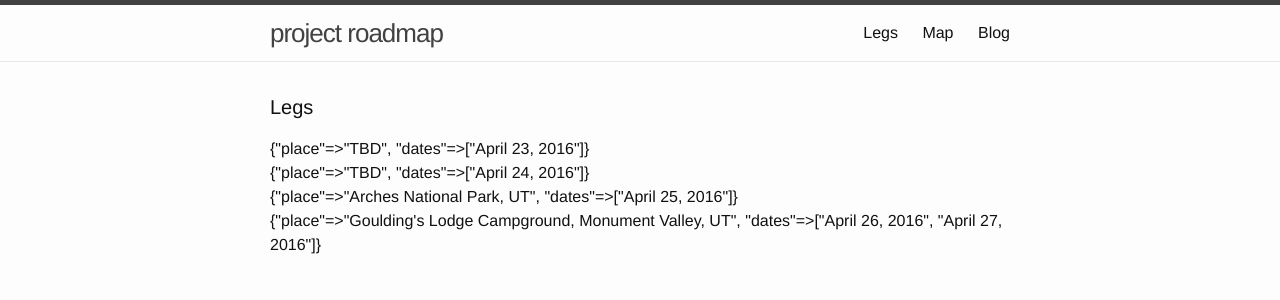
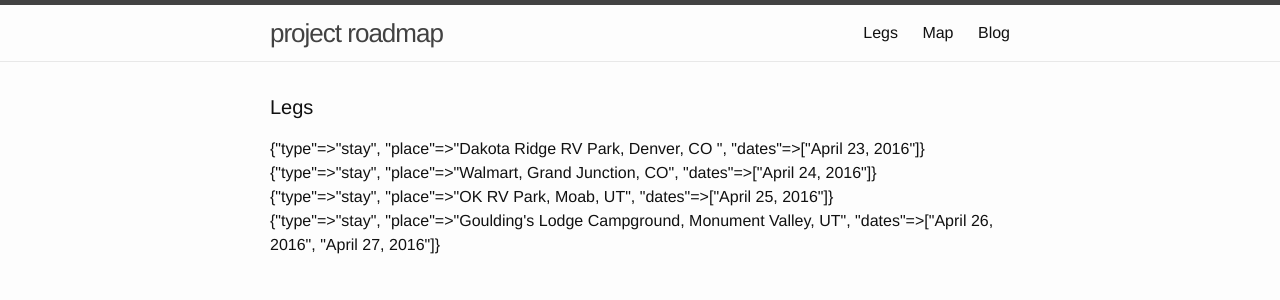
Before and after one commit to wazaahhh/roadmap, a Jekyll site: the page built from test.html, in a window 1280 px wide and 900 px high, cut to the strip 0-304 px from the top of the window. Shown: the top 300 px of the strip. Built offline with Jekyll 4.4.1, drawn with Linux system fonts in a browser that asks for light colours.

Commit message:
updated leg 1

```diff
--- a/_posts/legs/2016-04-10-leg1.md
+++ b/_posts/legs/2016-04-10-leg1.md
@@ -1,15 +1,16 @@
 ---
 layout: leg
-date:   2016-04-10 23:16:21 -0700
+date:   2016-04-24 23:16:21 -0700
 title: Leg 1
 permalink: /legs/1/
 o_loc: "Denver, CO"
 o_date : "April  23, 2016"
 d_loc: "Monument Valley, UT"
 d_date : "April 26, 2016"
-stay_loc : [{ "place" : "TBD", "dates" : ["April 23, 2016"]},{ "place" : "TBD", "dates" : ["April 24, 2016"]},{ "place" : "Arches National Park, UT", "dates" : ["April 25, 2016"]},{ "place" : "Goulding's Lodge Campground, Monument Valley, UT", "dates" : ["April 26, 2016","April 27, 2016"]}]
-visit_loc : [{"place" : "Moab, UT", "dates" : ["April 24, 2016"], "description" : "Arches National Park", "url" : "https://en.wikipedia.org/wiki/Arches_National_Park", "img_url" : "https://upload.wikimedia.org/wikipedia/commons/f/f0/Delicate_arch_sunset.jpg" },{"place" : "Moab, UT", "dates" : ["April 25, 2016"], "description" : "Canyonlands National Park", "url" : "https://en.wikipedia.org/wiki/Canyonlands_National_Park", "img_url" : "https://upload.wikimedia.org/wikipedia/commons/2/2f/CanyonlandsNP_GreenRiverOverlook.jpg" }]
+stay_loc : [{ "type" : "stay", "place" : "Dakota Ridge RV Park, Denver, CO ", "dates" : ["April 23, 2016"]},{ "type" : "stay",  "place" : "Walmart, Grand Junction, CO", "dates" : ["April 24, 2016"]},{ "type" : "stay",  "place" : "OK RV Park, Moab, UT", "dates" : ["April 25, 2016"]},{ "type" : "stay", "place" : "Goulding's Lodge Campground, Monument Valley, UT", "dates" : ["April 26, 2016","April 27, 2016"]}]
+visit_loc : [{"type" : "visit", "place" : "Eagle County, CO", "dates" : ["April 24, 2016"], "description" : "High Rockies", "url" : "https://en.wikipedia.org/wiki/High_Rockies", "img_url" : "https://upload.wikimedia.org/wikipedia/commons/6/64/Dillon_reservoir.JPG" },{"type" : "visit", "place" : "Utah State Route 128, UT", "dates" : ["April 25, 2016"], "description" : "Colorado River", "url" : "https://en.wikipedia.org/wiki/Utah_State_Route_128", "img_url" : "https://en.wikipedia.org/wiki/Utah_State_Route_128#/media/File:Fishertowers2.jpg" },{"type" : "visit", "place" : "Moab, UT", "dates" : ["April 26, 2016"], "description" : "Arches National Park", "url" : "https://en.wikipedia.org/wiki/Arches_National_Park", "img_url" : "https://upload.wikimedia.org/wikipedia/commons/f/f0/Delicate_arch_sunset.jpg" },{"type" : "visit", "place" : "Monument Valley, UT", "dates" : ["April 27, 2016"], "description" : "Monument Valley National Park", "url" : "https://en.wikipedia.org/wiki/Monument_Valley", "img_url" : "https://upload.wikimedia.org/wikipedia/commons/5/5a/Monument_Valley_2.jpg" },]
 d_img_url : "https://upload.wikimedia.org/wikipedia/commons/1/1a/Monumentvalleyviewfromnorth.jpg"
 s_date : "April 28, 2016"
 categories: legs
+flickr_album: "https://www.flickr.com/photos/65510085@N03/albums/72157667417080122"
 ---
```
